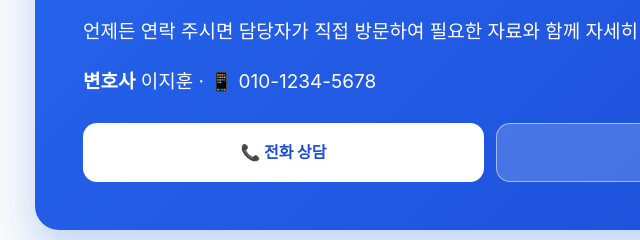
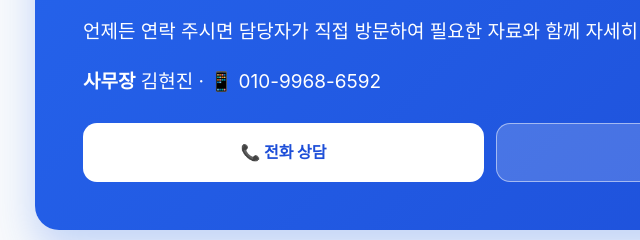
Before and after one commit to kingjin77-rgb/jl-partnership, a plain HTML site: page index.html in a window 1280 px wide. Shown: the part 2179-2419 px from the top of the page, 149-789 px from the left. Drawn offline with Linux system fonts and the light colour scheme; a web font is replaced by a local one.

Commit message:
Add files via upload

```diff
--- a/index.html
+++ b/index.html
@@ -492,12 +492,15 @@ var BASE_URL = 'https://kingjin77-rgb.github.io/jl-partnership';
 /* ▼▼▼ 담당자 목록 — 여기만 실제 정보로 채우세요 (전화번호는 링크에 안 실립니다) ▼▼▼
    담당자를 추가하려면 { } 를 콤마로 이어서 넣으면 됩니다. */
 var MANAGERS = [
-  { name: '이지훈', title: '변호사', phone: '010-1234-5678' },
-  { name: '김현진', title: '사무장', phone: '010-1234-1234' }
+  { name: '김현진', title: '사무장', phone: '010-9968-6592' },
+  { name: '이영환', title: '사무장', phone: '010-5414-4343' },
+  { name: '최승민', title: '사무장', phone: '010-2325-4043' },
+  { name: '한재민', title: '사무장', phone: '010-7504-4535' },
+  { name: '한재신', title: '사무장', phone: '010-2407-5465' }
 ];
 
 var config = {
-  aptName: '교산 푸르지오 더 퍼스트',
+  aptName: '아파트명을 설정창에서 바꾸세요',
   managerId: 0
 };
 function mgr(){ return MANAGERS[config.managerId] || MANAGERS[0]; }
```
